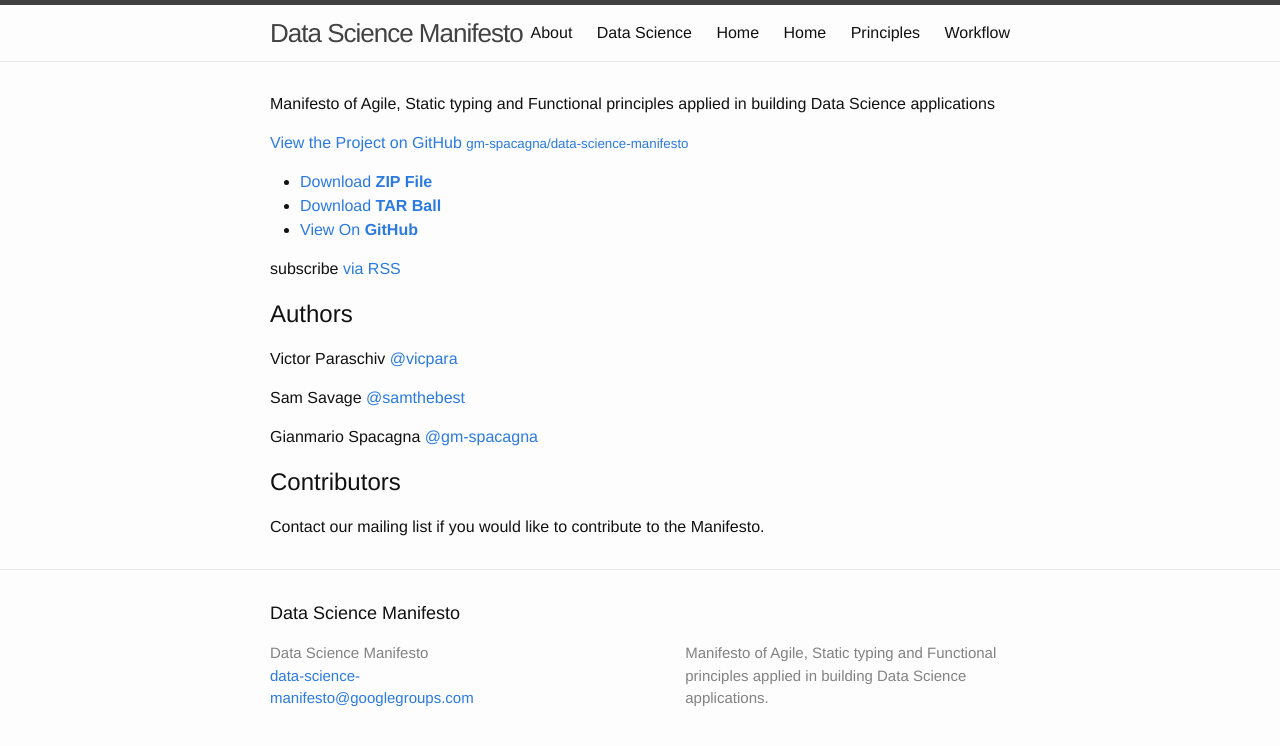
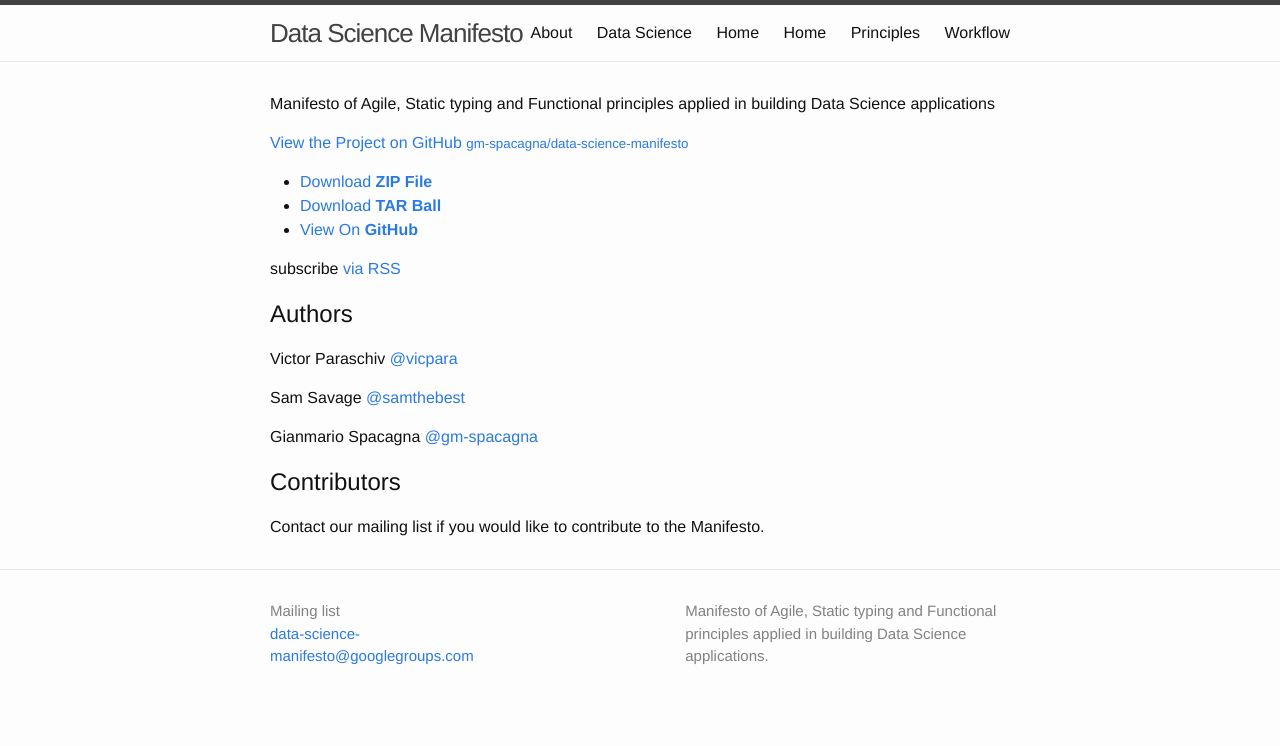
Before and after one commit to gm-spacagna/datasciencemanifesto-copy, a Jekyll site: the page built from index.html, in a window 1280 px wide. Shown: the top 746 px of the page. Built offline with Jekyll 4.4.1, drawn with Linux system fonts in a browser that asks for light colours.

Commit message:
added mailing list link

```diff
--- a/_config.yml
+++ b/_config.yml
@@ -3,7 +3,7 @@
 email: data-science-manifesto@googlegroups.com
 description: > # this means to ignore newlines until "baseurl:"
   Manifesto of Agile, Static typing and Functional principles applied in building Data Science applications.
-baseurl: "/data-science-manifesto/" # the subpath of your site, e.g. /blog/
+baseurl: "/data-science-manifesto" # the subpath of your site, e.g. /blog/
 #url: "http://datasciencemanifesto.com" # the base hostname & protocol for your site
 #twitter_username: jekyllrb
 #github_username:  gm-spacagna
--- a/_includes/footer.html
+++ b/_includes/footer.html
@@ -2,12 +2,13 @@
 
   <div class="wrapper">
 
-    <h2 class="footer-heading">{{ site.title }}</h2>
+    <!--<h2 class="footer-heading">{{ site.title }}</h2>-->
 
     <div class="footer-col-wrapper">
       <div class="footer-col  footer-col-1">
         <ul class="contact-list">
-          <li>{{ site.title }}</li>
+          <!--<li>{{ site.title }}</li>-->
+          <li>Mailing list</li>
           <li><a href="mailto:{{ site.email }}">{{ site.email }}</a></li>
         </ul>
       </div>
```
